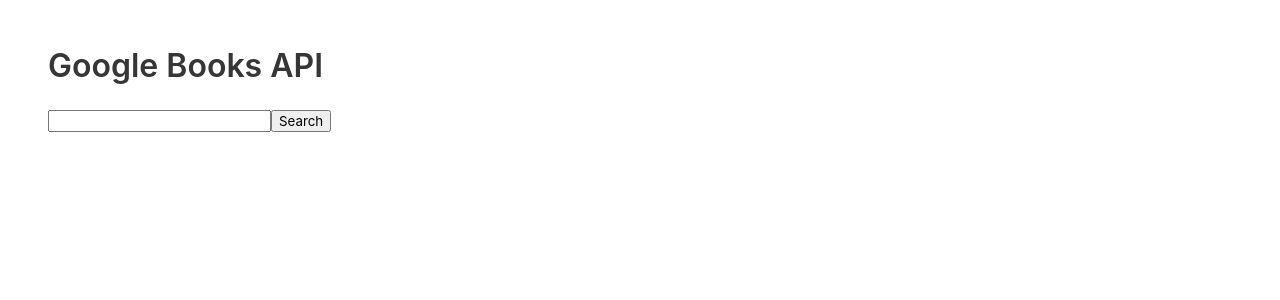
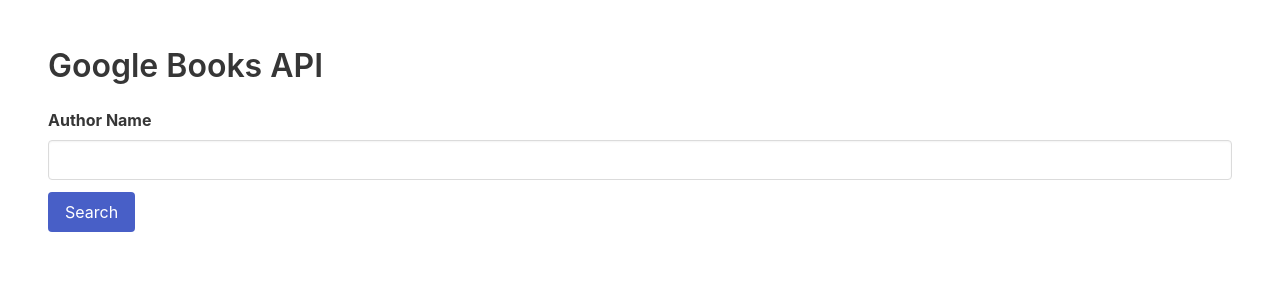
Before and after one commit to gutifer666/g-reads, a Vue app: page / in a window 1280 px wide. Shown: the top 300 px of the page. Built offline with nearby package versions, Linux system fonts and the light colour scheme.

Commit message:
Bulma class for author form

```diff
--- a/src/App.vue
+++ b/src/App.vue
@@ -2,10 +2,16 @@
   <div id="app">
     <div class="section">
       <h1 class="title">Google Books API</h1>
-      <div>
-        <input type="text" v-model="author" />
-
-        <button v-on:click="searchAuthor()">Search</button>
+      <div class="field">
+        <label class="label">Author Name</label>
+        <div class="control">
+          <input class="input" type="text" v-model="author" />
+        </div>
+      </div>
+      <div class="field">
+        <div class="control">
+          <button class="button is-link" v-on:click="searchAuthor()">Search</button>
+        </div>
       </div>
       <BookList :books="books"></BookList>
     </div>
@@ -28,7 +34,7 @@
   },
 
   methods: {
-    searchAuthor(){
+    searchAuthor() {
       this.books = [];
 
       this.load();
```
Also changed, not shown: src/components/AuthorForm.vue (added, +22 -0 lines).
